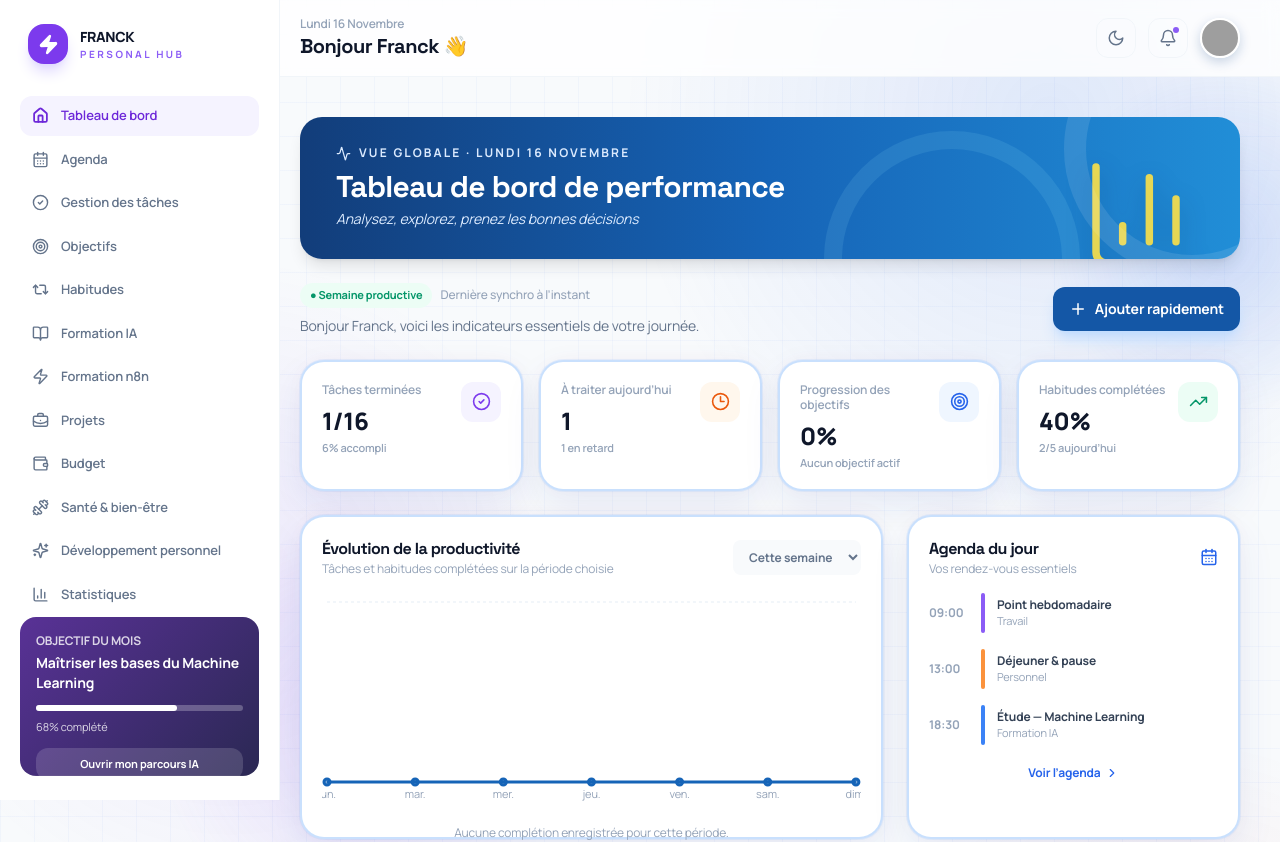
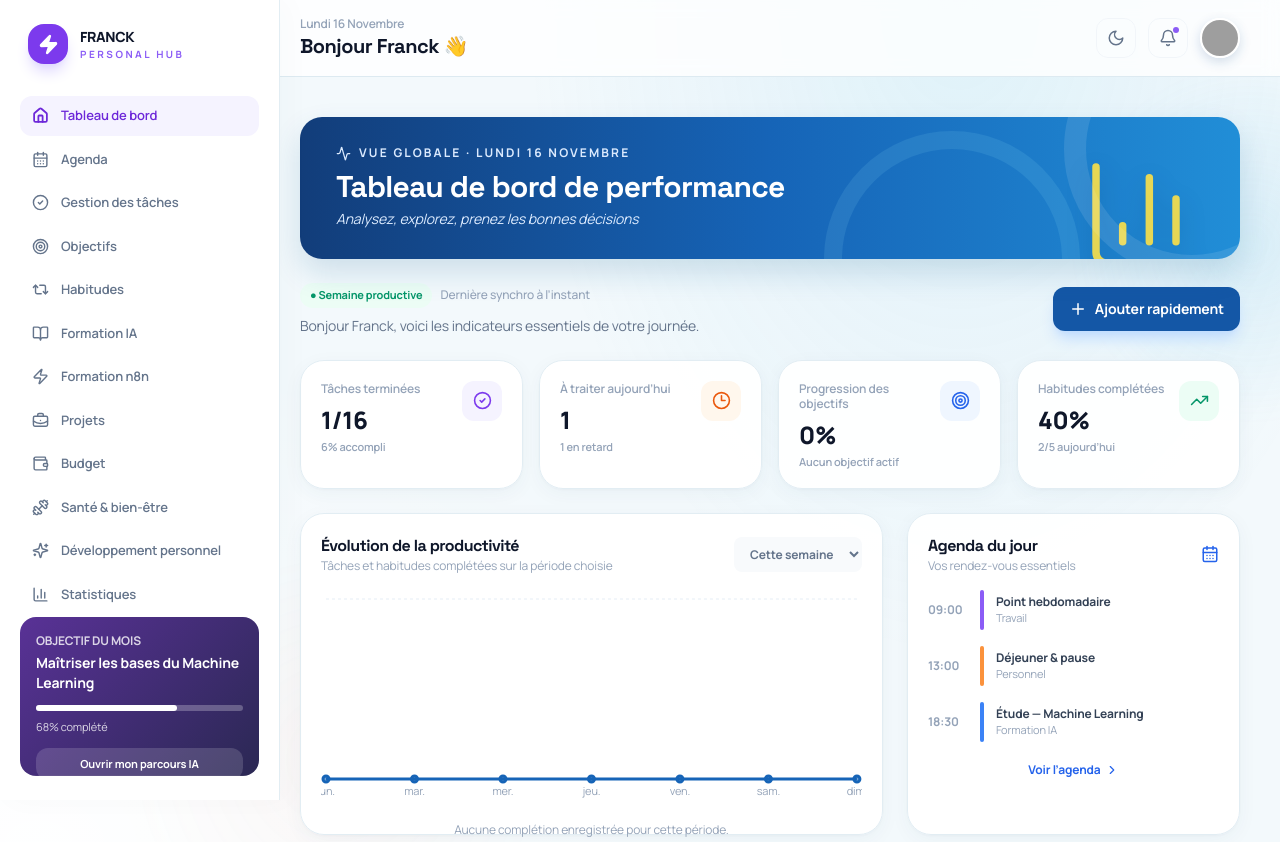
Before and after one commit to franckkouassi4680/programme, a Next.js app: page / in a window 1280 px wide. Shown: the top 842 px of the page. Built offline with nearby package versions, Linux system fonts and the light colour scheme; grey boxes are pictures that could not be loaded.

Commit message:
Refresh dashboard visual style with sky blue and cloud white

```diff
--- a/app/globals.css
+++ b/app/globals.css
@@ -2,40 +2,73 @@
 @tailwind components;
 @tailwind utilities;
 
-:root { --brand: #7c3aed; --ink: #1f2937; --muted: #64748b; --surface: #ffffff; --canvas: #f8fafc; }
+:root {
+  color-scheme: light;
+  --brand: #1687c9;
+  --brand-strong: #0869a8;
+  --ink: #172b3c;
+  --muted: #6d8293;
+  --surface: #ffffff;
+  --canvas: #f3f9fc;
+  --line: #e2edf3;
+}
+
 * { box-sizing: border-box; }
+html { scroll-behavior: smooth; }
 body { margin: 0; background: var(--canvas); color: var(--ink); font-family: var(--font-manrope), "Segoe UI", sans-serif; letter-spacing: -.01em; }
 h1, h2, h3, h4 { font-family: var(--font-space), var(--font-manrope), sans-serif; letter-spacing: -.035em; }
 button, select { letter-spacing: -.01em; }
-.dashboard-shell { position: relative; isolation: isolate; overflow: hidden; background-image: radial-gradient(circle at 82% 8%, rgba(37, 99, 235, .12), transparent 25%), radial-gradient(circle at 18% 40%, rgba(124, 58, 237, .09), transparent 24%), radial-gradient(circle at 92% 72%, rgba(239, 68, 68, .08), transparent 20%), linear-gradient(rgba(37, 99, 235, .035) 1px, transparent 1px), linear-gradient(90deg, rgba(37, 99, 235, .035) 1px, transparent 1px); background-size: auto, auto, auto, 34px 34px, 34px 34px; }
-.dashboard-shell::before, .dashboard-shell::after { content: ""; position: fixed; z-index: -1; pointer-events: none; border-radius: 999px; filter: blur(2px); }
-.dashboard-shell::before { top: 8%; right: -120px; width: 360px; height: 360px; background: radial-gradient(circle, rgba(37, 99, 235, .16), rgba(37, 99, 235, 0) 68%); }
-.dashboard-shell::after { bottom: -140px; left: 12%; width: 420px; height: 420px; background: radial-gradient(circle, rgba(124, 58, 237, .13), rgba(124, 58, 237, 0) 70%); }
-.dark .dashboard-shell { background-image: radial-gradient(circle at 82% 8%, rgba(37, 99, 235, .2), transparent 25%), radial-gradient(circle at 18% 40%, rgba(124, 58, 237, .15), transparent 24%), linear-gradient(rgba(148, 163, 184, .035) 1px, transparent 1px), linear-gradient(90deg, rgba(148, 163, 184, .035) 1px, transparent 1px); }
-.dark .dashboard-shell::before { background: radial-gradient(circle, rgba(37, 99, 235, .2), rgba(37, 99, 235, 0) 68%); }
-.dark .dashboard-shell::after { background: radial-gradient(circle, rgba(124, 58, 237, .18), rgba(124, 58, 237, 0) 70%); }
 button, input, select, textarea { font: inherit; }
-.dark body { background: #10111a; color: #f8fafc; }
-.surface { border-width: 2px !important; border-color: rgba(96, 165, 250, .34) !important; box-shadow: 0 0 0 1px rgba(96, 165, 250, .12), 0 16px 38px rgba(30, 64, 175, .08), 0 0 26px rgba(239, 68, 68, .035), inset 0 1px 0 rgba(255, 255, 255, .86); transition: border-color .25s ease, box-shadow .25s ease, transform .25s ease; }
-.surface:hover { border-color: rgba(124, 58, 237, .48) !important; box-shadow: 0 0 0 1px rgba(124, 58, 237, .16), 0 0 24px rgba(124, 58, 237, .14), 0 18px 42px rgba(30, 64, 175, .12); transform: translateY(-2px); }
-.dark .surface { background: #191a28; border-color: rgba(129, 140, 248, .36) !important; box-shadow: 0 0 0 1px rgba(129, 140, 248, .12), 0 16px 38px rgba(2, 6, 23, .28), inset 0 1px 0 rgba(255, 255, 255, .06); }
-.dark .surface:hover { border-color: rgba(167, 139, 250, .75) !important; box-shadow: 0 0 0 1px rgba(167, 139, 250, .22), 0 0 28px rgba(124, 58, 237, .25), 0 18px 42px rgba(2, 6, 23, .38); }
-.dark .muted { color: #a8abc0; }
-.performance-banner { min-height: 142px; }
-.performance-icon { filter: drop-shadow(0 8px 12px rgba(4, 33, 86, .28)); }
-.task-list-scroll { height: 240px; max-height: min(400px, 60dvh); min-height: 0; overflow-x: hidden; overflow-y: auto; overscroll-behavior-y: contain; -webkit-overflow-scrolling: touch; touch-action: pan-y; scrollbar-gutter: stable; scrollbar-width: thin; scrollbar-color: #8b5cf6 #eef2ff; }
+button { -webkit-tap-highlight-color: transparent; }
+:focus-visible { outline: 3px solid rgba(22, 135, 201, .35); outline-offset: 2px; }
+
+.dashboard-shell {
+  position: relative;
+  isolation: isolate;
+  overflow: hidden;
+  background-color: var(--canvas);
+  background-image: radial-gradient(ellipse at 75% 0%, rgba(89, 190, 231, .13), transparent 32%), radial-gradient(ellipse at 3% 58%, rgba(255, 255, 255, .96), transparent 42%);
+}
+.dashboard-shell::before, .dashboard-shell::after { content: ""; position: fixed; z-index: -1; pointer-events: none; border-radius: 999px; filter: blur(8px); }
+.dashboard-shell::before { top: 8%; right: -150px; width: 360px; height: 360px; background: radial-gradient(circle, rgba(56, 173, 222, .12), transparent 70%); }
+.dashboard-shell::after { bottom: -170px; left: 10%; width: 420px; height: 420px; background: radial-gradient(circle, rgba(250, 135, 107, .055), transparent 70%); }
+
+.surface {
+  border: 1px solid var(--line) !important;
+  background: rgba(255, 255, 255, .94);
+  box-shadow: 0 5px 20px rgba(28, 73, 101, .045), 0 1px 3px rgba(28, 73, 101, .035);
+  transition: border-color .2s ease, box-shadow .2s ease, transform .2s ease;
+}
+.surface:hover { border-color: #c6e3f0 !important; box-shadow: 0 10px 28px rgba(28, 73, 101, .075); transform: translateY(-1px); }
+header { border-color: rgba(218, 232, 240, .9) !important; }
+aside { border-color: var(--line) !important; box-shadow: 8px 0 28px rgba(28, 73, 101, .025); }
+.performance-banner { min-height: 142px; box-shadow: 0 14px 30px rgba(15, 93, 143, .16); }
+.performance-icon { filter: drop-shadow(0 8px 12px rgba(4, 33, 86, .2)); }
+.task-list-scroll { height: 240px; max-height: min(400px, 60dvh); min-height: 0; overflow-x: hidden; overflow-y: auto; overscroll-behavior-y: contain; -webkit-overflow-scrolling: touch; touch-action: pan-y; scrollbar-gutter: stable; scrollbar-width: thin; scrollbar-color: #8bcce8 #edf6fa; }
 .task-list-scroll::-webkit-scrollbar { width: 8px; }
-.task-list-scroll::-webkit-scrollbar-track { border-radius: 999px; background: #eef2ff; }
-.task-list-scroll::-webkit-scrollbar-thumb { border: 2px solid #eef2ff; border-radius: 999px; background: #8b5cf6; }
-.task-list-scroll::-webkit-scrollbar-thumb:hover { background: #6d28d9; }
-.training-dialog { background-image: linear-gradient(rgba(255, 255, 255, .9), rgba(255, 255, 255, .94)), url('/objectif-mois.jpg'); background-position: center; background-size: cover; }
-.dark .training-dialog { background-image: linear-gradient(rgba(18, 17, 29, .86), rgba(18, 17, 29, .93)), url('/objectif-mois.jpg'); }
-.reports-dialog { background-image: linear-gradient(rgba(255, 255, 255, .92), rgba(255, 255, 255, .96)), url('/rapport-bg.jpg'); background-position: center; background-size: cover; }
-.dark .reports-dialog { background-image: linear-gradient(rgba(25, 26, 40, .86), rgba(25, 26, 40, .93)), url('/rapport-bg.jpg'); }
-header > div:last-child > div:last-child { overflow: hidden; border: 2px solid #fff; background: url('/franck-profile.jpe') 32% 30% / 170% auto no-repeat !important; color: transparent; font-size: 0; box-shadow: 0 4px 12px rgba(15, 64, 125, .22); transform: scaleX(-1); }
-@keyframes float-in { from { opacity: 0; transform: translateY(8px); } to { opacity: 1; transform: translateY(0); } }
-.animate-in { animation: float-in .45s ease both; }
-@media (prefers-reduced-motion: reduce) { .animate-in { animation: none; } }
+.task-list-scroll::-webkit-scrollbar-track { border-radius: 999px; background: #edf6fa; }
+.task-list-scroll::-webkit-scrollbar-thumb { border: 2px solid #edf6fa; border-radius: 999px; background: #8bcce8; }
+.task-list-scroll::-webkit-scrollbar-thumb:hover { background: #52add5; }
+.training-dialog { background-image: linear-gradient(rgba(255, 255, 255, .92), rgba(255, 255, 255, .96)), url('/objectif-mois.jpg'); background-position: center; background-size: cover; }
+.dark .training-dialog { background-image: linear-gradient(rgba(17, 34, 48, .9), rgba(17, 34, 48, .95)), url('/objectif-mois.jpg'); }
+.reports-dialog { background-image: linear-gradient(rgba(255, 255, 255, .94), rgba(255, 255, 255, .97)), url('/rapport-bg.jpg'); background-position: center; background-size: cover; }
+.dark .reports-dialog { background-image: linear-gradient(rgba(17, 34, 48, .9), rgba(17, 34, 48, .95)), url('/rapport-bg.jpg'); }
+header > div:last-child > div:last-child { overflow: hidden; border: 2px solid #fff; background: url('/franck-profile.jpe') 32% 30% / 170% auto no-repeat !important; color: transparent; font-size: 0; box-shadow: 0 4px 12px rgba(15, 64, 125, .18); transform: scaleX(-1); }
+.animate-in { animation: float-in .35s ease both; }
+@keyframes float-in { from { opacity: 0; transform: translateY(7px); } to { opacity: 1; transform: translateY(0); } }
+
+.dark { color-scheme: dark; --canvas: #101e2b; --ink: #edf6fb; --muted: #a5b8c5; --line: #263d4d; }
+.dark body { background: #101e2b; color: #edf6fb; }
+.dark .dashboard-shell { background-color: #101e2b; background-image: radial-gradient(ellipse at 75% 0%, rgba(44, 139, 187, .14), transparent 32%), radial-gradient(ellipse at 3% 58%, rgba(31, 56, 73, .2), transparent 42%); }
+.dark .dashboard-shell::before { background: radial-gradient(circle, rgba(56, 173, 222, .13), transparent 70%); }
+.dark .dashboard-shell::after { background: radial-gradient(circle, rgba(250, 135, 107, .045), transparent 70%); }
+.dark .surface { background: rgba(23, 41, 56, .96); border-color: #2b4659 !important; box-shadow: 0 8px 24px rgba(1, 13, 22, .16); }
+.dark .surface:hover { border-color: #3b657e !important; box-shadow: 0 10px 28px rgba(1, 13, 22, .24); }
+.dark header { border-color: #263d4d !important; }
+.dark aside { border-color: #263d4d !important; }
+.dark .muted { color: #a8bdca; }
+
+@media (prefers-reduced-motion: reduce) { html { scroll-behavior: auto; } .animate-in { animation: none; } *, *::before, *::after { transition-duration: .01ms !important; } }
 @media (max-width: 639px) {
   html, body { max-width: 100%; overflow-x: hidden; }
   .dashboard-shell { min-width: 0; }
```
